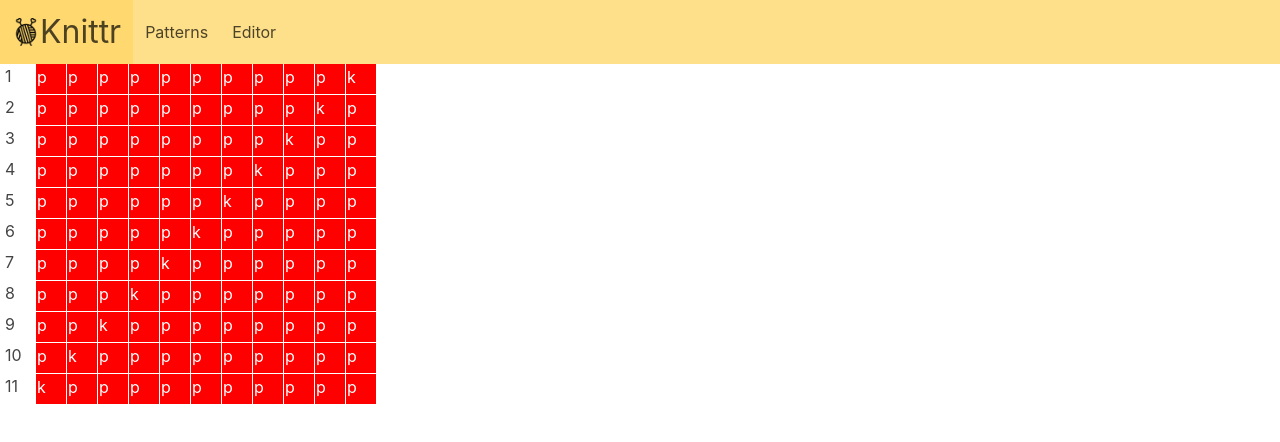
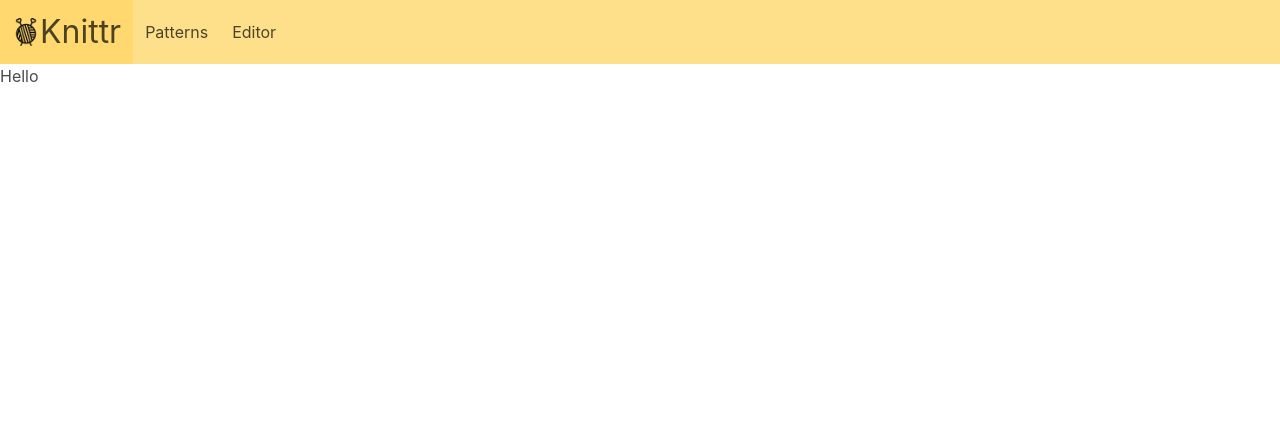
Before and after one commit to Edwards80/Knittr, a React (Create React App) app: page /editor in a window 1280 px wide. Shown: the top 442 px of the page. Built offline with nearby package versions, Linux system fonts and the light colour scheme.

Commit message:
implemented rendering of stitch colour depending on values on the db

```diff
--- a/src/components/Editor.js
+++ b/src/components/Editor.js
@@ -1,29 +1,11 @@
 import React, { Component } from 'react';
-import Row from './Row';
 
 class Editor extends Component {
-  state = {
-    dummyPattern: [
-      ['p', 'p', 'p', 'p', 'p', 'p', 'p', 'p', 'p', 'p', 'k'],
-      ['p', 'p', 'p', 'p', 'p', 'p', 'p', 'p', 'p', 'k', 'p'],
-      ['p', 'p', 'p', 'p', 'p', 'p', 'p', 'p', 'k', 'p', 'p'],
-      ['p', 'p', 'p', 'p', 'p', 'p', 'p', 'k', 'p', 'p', 'p'],
-      ['p', 'p', 'p', 'p', 'p', 'p', 'k', 'p', 'p', 'p', 'p'],
-      ['p', 'p', 'p', 'p', 'p', 'k', 'p', 'p', 'p', 'p', 'p'],
-      ['p', 'p', 'p', 'p', 'k', 'p', 'p', 'p', 'p', 'p', 'p'],
-      ['p', 'p', 'p', 'k', 'p', 'p', 'p', 'p', 'p', 'p', 'p'],
-      ['p', 'p', 'k', 'p', 'p', 'p', 'p', 'p', 'p', 'p', 'p'],
-      ['p', 'k', 'p', 'p', 'p', 'p', 'p', 'p', 'p', 'p', 'p'],
-      ['k', 'p', 'p', 'p', 'p', 'p', 'p', 'p', 'p', 'p', 'p'],
-    ]
-  }
 
   render() {
     return (
       <div>
-        {this.state.dummyPattern.map((row, i) => {
-          return <Row row={row} index={i} key={i} />;
-        })}
+        Hello
       </div>
     );
   }
--- a/src/components/Home.js
+++ b/src/components/Home.js
@@ -8,7 +8,7 @@ class Home extends Component {
 
   componentDidMount() {
     fetch('http://localhost:5000/api/patterns').then(res => {
-      if (res.status === 404) return Promise.reject(new Error('Patterns not found'))
+      if (res.status === 404) return Promise.reject(new Error('Patterns not found'));
       return res.json();
     }).then(body => {
       this.setState({ patternsLoading: false, patterns: body });
--- a/src/components/Patterns.js
+++ b/src/components/Patterns.js
@@ -10,7 +10,7 @@ class Patterns extends Component {
     const patternId = this.props.match.params.pattern_id;
 
     fetch(`http://localhost:5000/api/patterns/${patternId}`).then(res => {
-      if (res.status === 404) return Promise.reject(new Error('Pattern not found'))
+      if (res.status === 404) return Promise.reject(new Error('Pattern not found'));
       return res.json();
     }).then(body => {
       this.setState({ patternLoading: false, pattern: body.pattern });
@@ -28,5 +28,4 @@ class Patterns extends Component {
   }
 }
 
-
 export default Patterns;
--- a/src/components/Stitch.js
+++ b/src/components/Stitch.js
@@ -3,8 +3,8 @@ import React, { Component } from 'react';
 class Stitch extends Component {
   render() {
     return (
-      <div className="stitch" onClick={() => {console.log(this.props.location)}}>
-        {this.props.stitch}
+      <div className="stitch" style={{backgroundColor:`${this.props.stitch.colour}`}} onClick={() => {console.log(this.props.location);}}>
+        {this.props.stitch.stitchType}
       </div>
     );
   }
```
